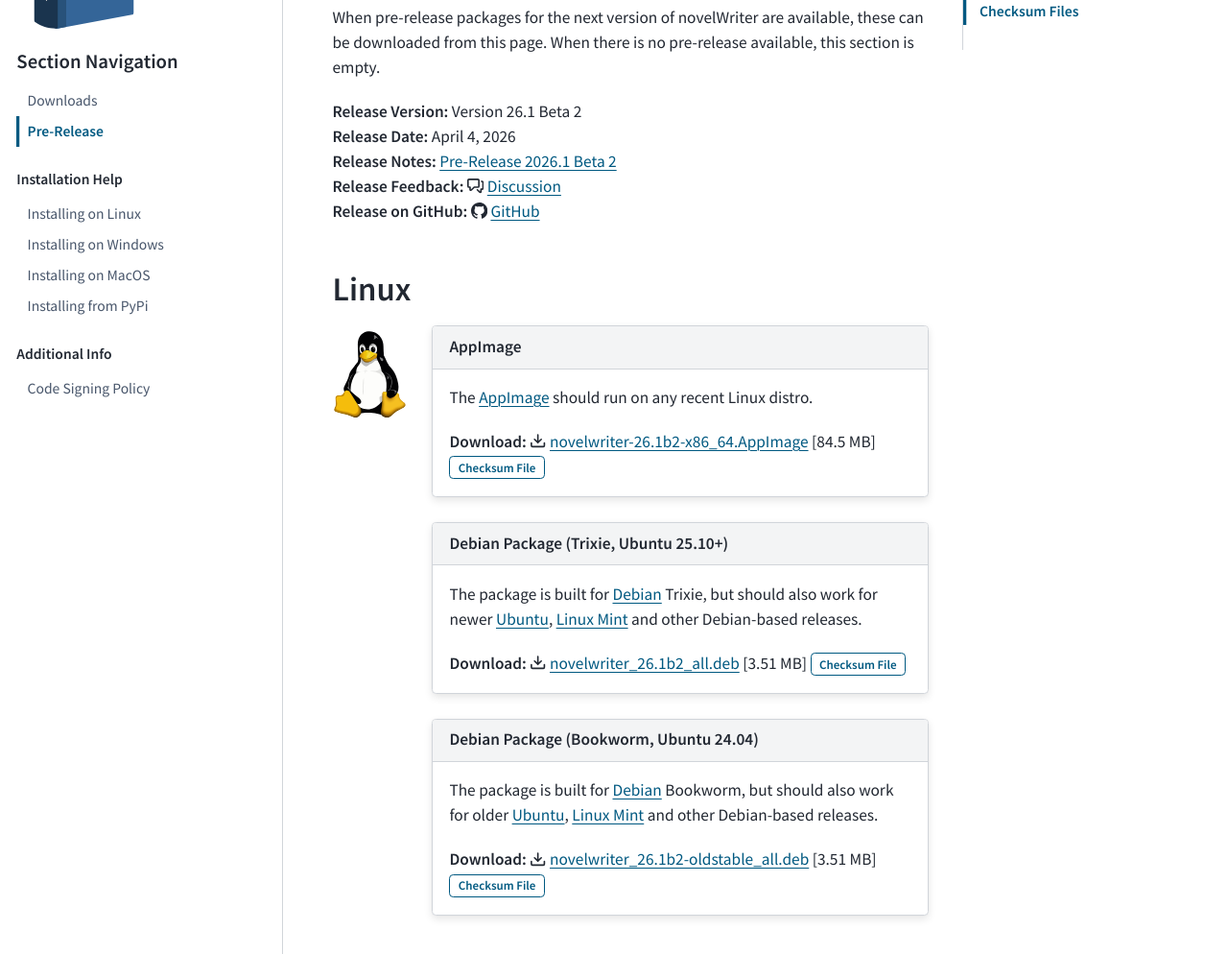
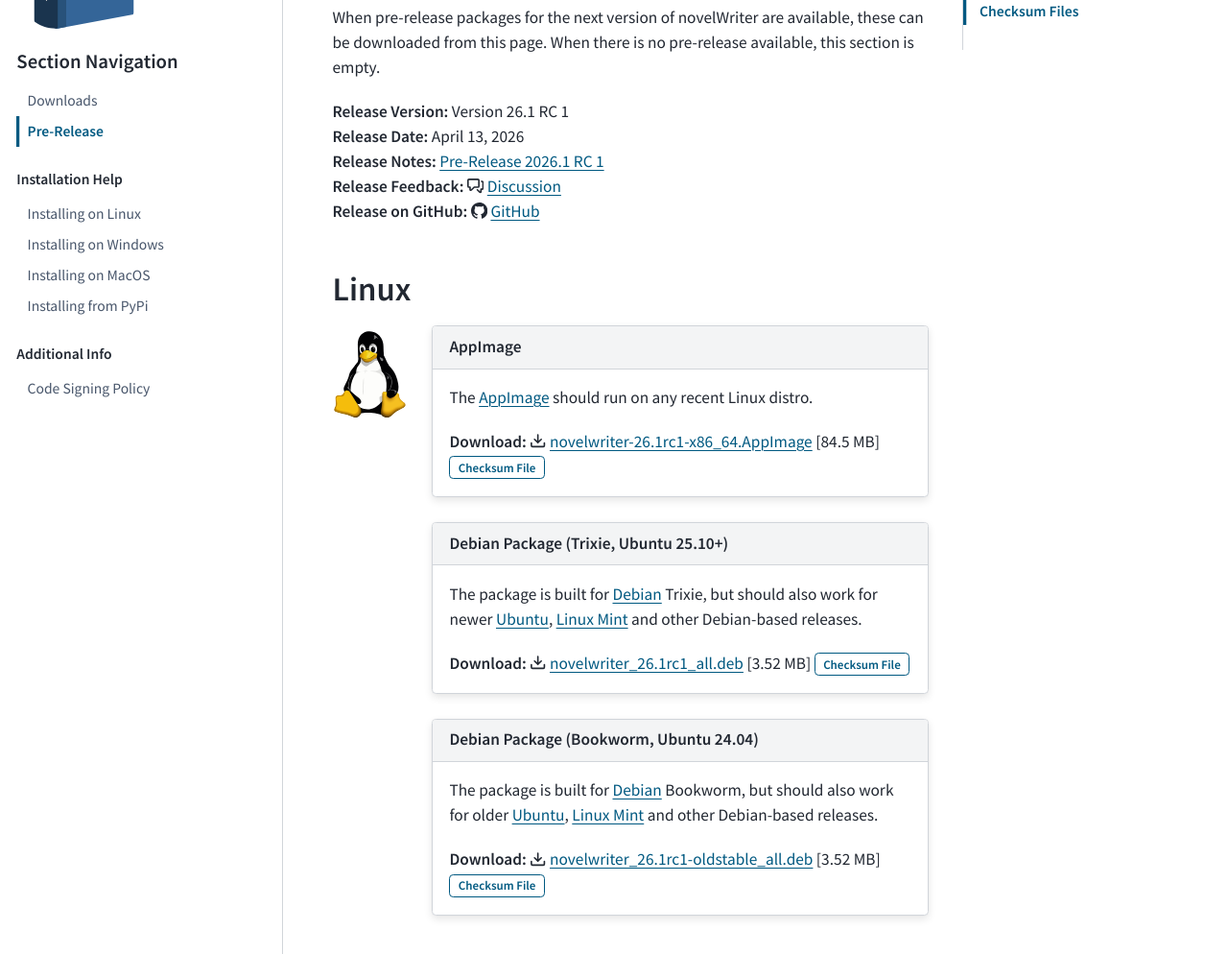
Before and after one commit to vkbo/novelWriter.io, a Sphinx documentation site: the page built from source/download/pre_release.rst, in a window 1280 px wide and 1400 px high. Shown: the part 221-1215 px from the top of the window at 96% size. Built offline with Sphinx 7.4.7 and the PyData theme 0.15.4, drawn with Linux system fonts in a browser that asks for light colours; some of the changed text lies outside the part shown.

Commit message:
Release 26.1 RC 1

```diff
--- a/source/generated/checksum_pre_release.rst
+++ b/source/generated/checksum_pre_release.rst
@@ -3,9 +3,9 @@
 
 Checksum files are released alongside the packages. These files can be used to verify the downloaded package.
 
-* **Linux AppImage:** :octicon:`download` `Checksum File <https://github.com/vkbo/novelWriter/releases/download/v26.1b2/novelwriter-26.1b2-x86_64.AppImage.sha256>`__
-* **Debian Package:** :octicon:`download` `Checksum File <https://github.com/vkbo/novelWriter/releases/download/v26.1b2/novelwriter_26.1b2_all.deb.sha256>`__
-* **Windows Installer:** :octicon:`download` `Checksum File <https://github.com/vkbo/novelWriter/releases/download/v26.1b2/novelwriter-26.1b2-amd64-setup.exe.sha256>`__
+* **Linux AppImage:** :octicon:`download` `Checksum File <https://github.com/vkbo/novelWriter/releases/download/v26.1rc1/novelwriter-26.1rc1-x86_64.AppImage.sha256>`__
+* **Debian Package:** :octicon:`download` `Checksum File <https://github.com/vkbo/novelWriter/releases/download/v26.1rc1/novelwriter_26.1rc1_all.deb.sha256>`__
+* **Windows Installer:** :octicon:`download` `Checksum File <https://github.com/vkbo/novelWriter/releases/download/v26.1rc1/novelwriter-26.1rc1-amd64-setup.exe.sha256>`__
 
 .. rubric:: Verify the Checksum
 
@@ -18,8 +18,8 @@
 
       .. code-block:: bash
 
-         shasum -c novelwriter-26.1b2-x86_64.AppImage.sha256
-         shasum -c novelwriter_26.1b2_all.deb.sha256
+         shasum -c novelwriter-26.1rc1-x86_64.AppImage.sha256
+         shasum -c novelwriter_26.1rc1_all.deb.sha256
 
    .. tab-item:: Windows
 
@@ -28,4 +28,4 @@
 
       .. code-block:: powershell
 
-         Get-FileHash -Algorithm SHA256 novelwriter-26.1b2-amd64-setup.exe | Format-List
+         Get-FileHash -Algorithm SHA256 novelwriter-26.1rc1-amd64-setup.exe | Format-List
--- a/source/generated/download_pre_release.rst
+++ b/source/generated/download_pre_release.rst
@@ -6,11 +6,11 @@
 .. _SignPath.io: https://about.signpath.io/
 .. _SignPath Foundation: https://signpath.org/
 
-| **Release Version:** Version 26.1 Beta 2
-| **Release Date:** April 4, 2026
+| **Release Version:** Version 26.1 RC 1
+| **Release Date:** April 13, 2026
 | **Release Notes:** :ref:`main_release_26_1`
-| **Release Feedback:** :octicon:`comment-discussion` `Discussion <https://github.com/vkbo/novelWriter/discussions/2708>`__
-| **Release on GitHub:** :octicon:`mark-github` `GitHub <https://github.com/vkbo/novelWriter/releases/tag/v26.1b2>`__
+| **Release Feedback:** :octicon:`comment-discussion` `Discussion <https://github.com/vkbo/novelWriter/discussions/2724>`__
+| **Release on GitHub:** :octicon:`mark-github` `GitHub <https://github.com/vkbo/novelWriter/releases/tag/v26.1rc1>`__
 
 
 Linux
@@ -43,8 +43,8 @@
             ^^^^^^^^^^^^
             The AppImage_ should run on any recent Linux distro.
 
-            **Download:** :octicon:`download` `novelwriter-26.1b2-x86_64.AppImage <https://github.com/vkbo/novelWriter/releases/download/v26.1b2/novelwriter-26.1b2-x86_64.AppImage>`__ [84.5 MB]
-            :bdg-link-primary-line:`Checksum File <https://github.com/vkbo/novelWriter/releases/download/v26.1b2/novelwriter-26.1b2-x86_64.AppImage.sha256>`
+            **Download:** :octicon:`download` `novelwriter-26.1rc1-x86_64.AppImage <https://github.com/vkbo/novelWriter/releases/download/v26.1rc1/novelwriter-26.1rc1-x86_64.AppImage>`__ [84.5 MB]
+            :bdg-link-primary-line:`Checksum File <https://github.com/vkbo/novelWriter/releases/download/v26.1rc1/novelwriter-26.1rc1-x86_64.AppImage.sha256>`
 
          .. grid-item-card::
             :class-header: nw-sd-os-card-header
@@ -53,8 +53,8 @@
             ^^^^^^^^^^^^^^^^^^^^^^^^^^^^^^^^^^^^^^^^^^
             The package is built for Debian_ Trixie, but should also work for newer Ubuntu_, `Linux Mint`_ and other Debian-based releases.
 
-            **Download:** :octicon:`download` `novelwriter_26.1b2_all.deb <https://github.com/vkbo/novelWriter/releases/download/v26.1b2/novelwriter_26.1b2_all.deb>`__ [3.51 MB]
-            :bdg-link-primary-line:`Checksum File <https://github.com/vkbo/novelWriter/releases/download/v26.1b2/novelwriter_26.1b2_all.deb.sha256>`
+            **Download:** :octicon:`download` `novelwriter_26.1rc1_all.deb <https://github.com/vkbo/novelWriter/releases/download/v26.1rc1/novelwriter_26.1rc1_all.deb>`__ [3.52 MB]
+            :bdg-link-primary-line:`Checksum File <https://github.com/vkbo/novelWriter/releases/download/v26.1rc1/novelwriter_26.1rc1_all.deb.sha256>`
 
          .. grid-item-card::
             :class-header: nw-sd-os-card-header
@@ -63,8 +63,8 @@
             ^^^^^^^^^^^^^^^^^^^^^^^^^^^^^^^^^^^^^^^^^^^
             The package is built for Debian_ Bookworm, but should also work for older Ubuntu_, `Linux Mint`_ and other Debian-based releases.
 
-            **Download:** :octicon:`download` `novelwriter_26.1b2-oldstable_all.deb <https://github.com/vkbo/novelWriter/releases/download/v26.1b2/novelwriter_26.1b2-oldstable_all.deb>`__ [3.51 MB]
-            :bdg-link-primary-line:`Checksum File <https://github.com/vkbo/novelWriter/releases/download/v26.1b2/novelwriter_26.1b2-oldstable_all.deb.sha256>`
+            **Download:** :octicon:`download` `novelwriter_26.1rc1-oldstable_all.deb <https://github.com/vkbo/novelWriter/releases/download/v26.1rc1/novelwriter_26.1rc1-oldstable_all.deb>`__ [3.52 MB]
+            :bdg-link-primary-line:`Checksum File <https://github.com/vkbo/novelWriter/releases/download/v26.1rc1/novelwriter_26.1rc1-oldstable_all.deb.sha256>`
 
 
 Windows
@@ -97,8 +97,8 @@
             ^^^^^^^^^^^^^^^^^^^
             This is a standard setup installer for Windows. It is made for Windows 10 or newer.
 
-            **Download:** :octicon:`download` `novelwriter-26.1b2-amd64-setup.exe <https://github.com/vkbo/novelWriter/releases/download/v26.1b2/novelwriter-26.1b2-amd64-setup.exe>`__ [104 MB]
-            :bdg-link-primary-line:`Checksum File <https://github.com/vkbo/novelWriter/releases/download/v26.1b2/novelwriter-26.1b2-amd64-setup.exe.sha256>`
+            **Download:** :octicon:`download` `novelwriter-26.1rc1-amd64-setup.exe <https://github.com/vkbo/novelWriter/releases/download/v26.1rc1/novelwriter-26.1rc1-amd64-setup.exe>`__ [104 MB]
+            :bdg-link-primary-line:`Checksum File <https://github.com/vkbo/novelWriter/releases/download/v26.1rc1/novelwriter-26.1rc1-amd64-setup.exe.sha256>`
 
             Free code signing is provided by `SignPath.io`_, certificate by `SignPath Foundation`_.
 
@@ -134,8 +134,8 @@
 
             The Wheel package can be installed with ``pip install <file_path>``.
 
-            **Download:** :octicon:`download` `novelwriter-26.1b2-py3-none-any.whl <https://github.com/vkbo/novelWriter/releases/download/v26.1b2/novelwriter-26.1b2-py3-none-any.whl>`__ [5.67 MB]
-            :bdg-link-primary-line:`Checksum File <https://github.com/vkbo/novelWriter/releases/download/v26.1b2/novelwriter-26.1b2-py3-none-any.whl.sha256>`
+            **Download:** :octicon:`download` `novelwriter-26.1rc1-py3-none-any.whl <https://github.com/vkbo/novelWriter/releases/download/v26.1rc1/novelwriter-26.1rc1-py3-none-any.whl>`__ [5.69 MB]
+            :bdg-link-primary-line:`Checksum File <https://github.com/vkbo/novelWriter/releases/download/v26.1rc1/novelwriter-26.1rc1-py3-none-any.whl.sha256>`
 
          .. grid-item-card::
             :class-header: nw-sd-os-card-header
@@ -145,8 +145,8 @@
 
             The source code packages are archived files of the entire source code.
 
-            | **Download:** :octicon:`download` `novelWriter-26.1b2.zip <https://api.github.com/repos/vkbo/novelWriter/zipball/v26.1b2>`__
-            | **Download:** :octicon:`download` `novelWriter-26.1b2.tar.gz <https://api.github.com/repos/vkbo/novelWriter/tarball/v26.1b2>`__
+            | **Download:** :octicon:`download` `novelWriter-26.1rc1.zip <https://api.github.com/repos/vkbo/novelWriter/zipball/v26.1rc1>`__
+            | **Download:** :octicon:`download` `novelWriter-26.1rc1.tar.gz <https://api.github.com/repos/vkbo/novelWriter/tarball/v26.1rc1>`__
 
             See also the `novelWriter Repository`_.
 
```
Also changed, not shown: source/releases/release_26_1.rst (+19 -17 lines).
